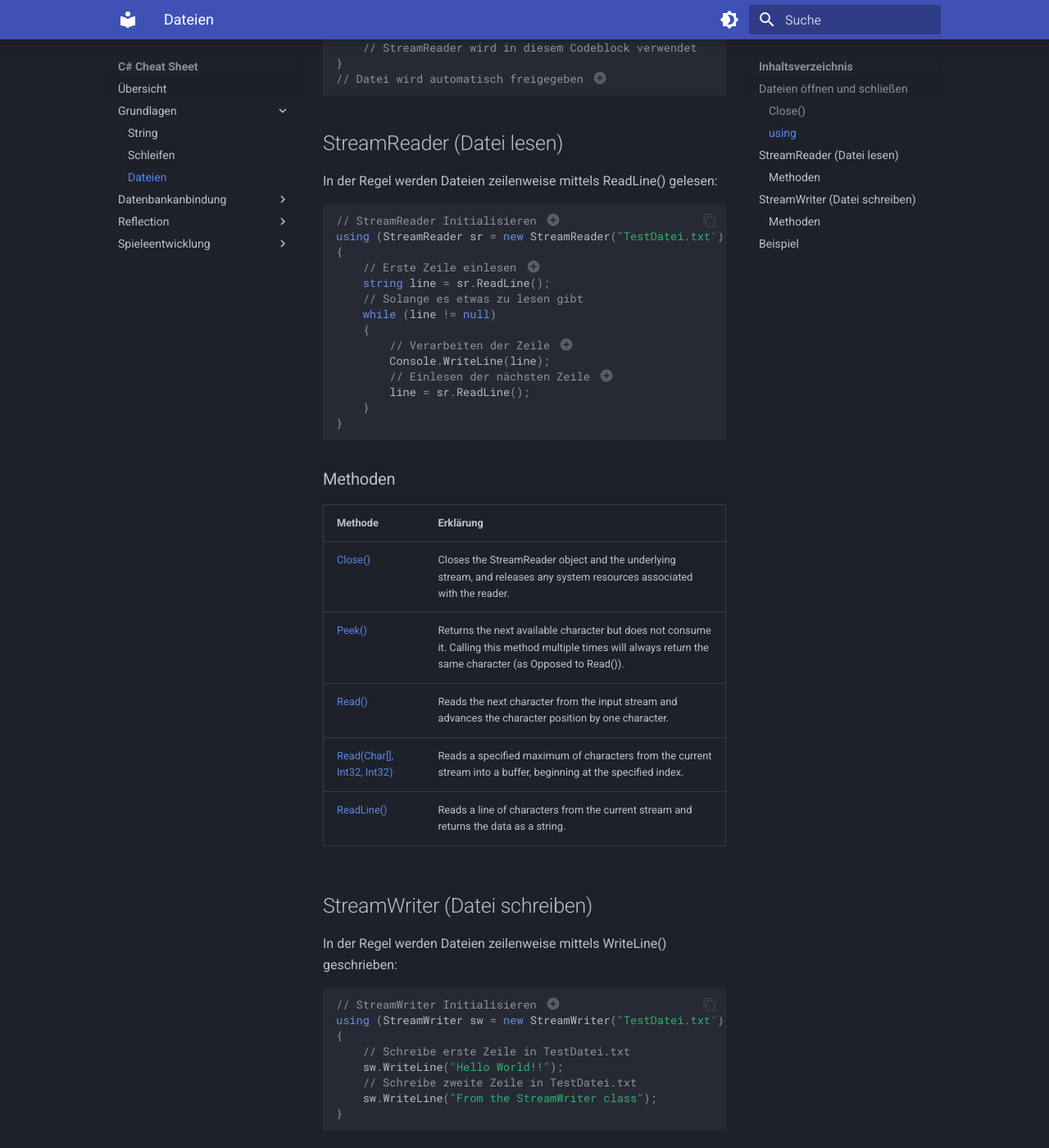
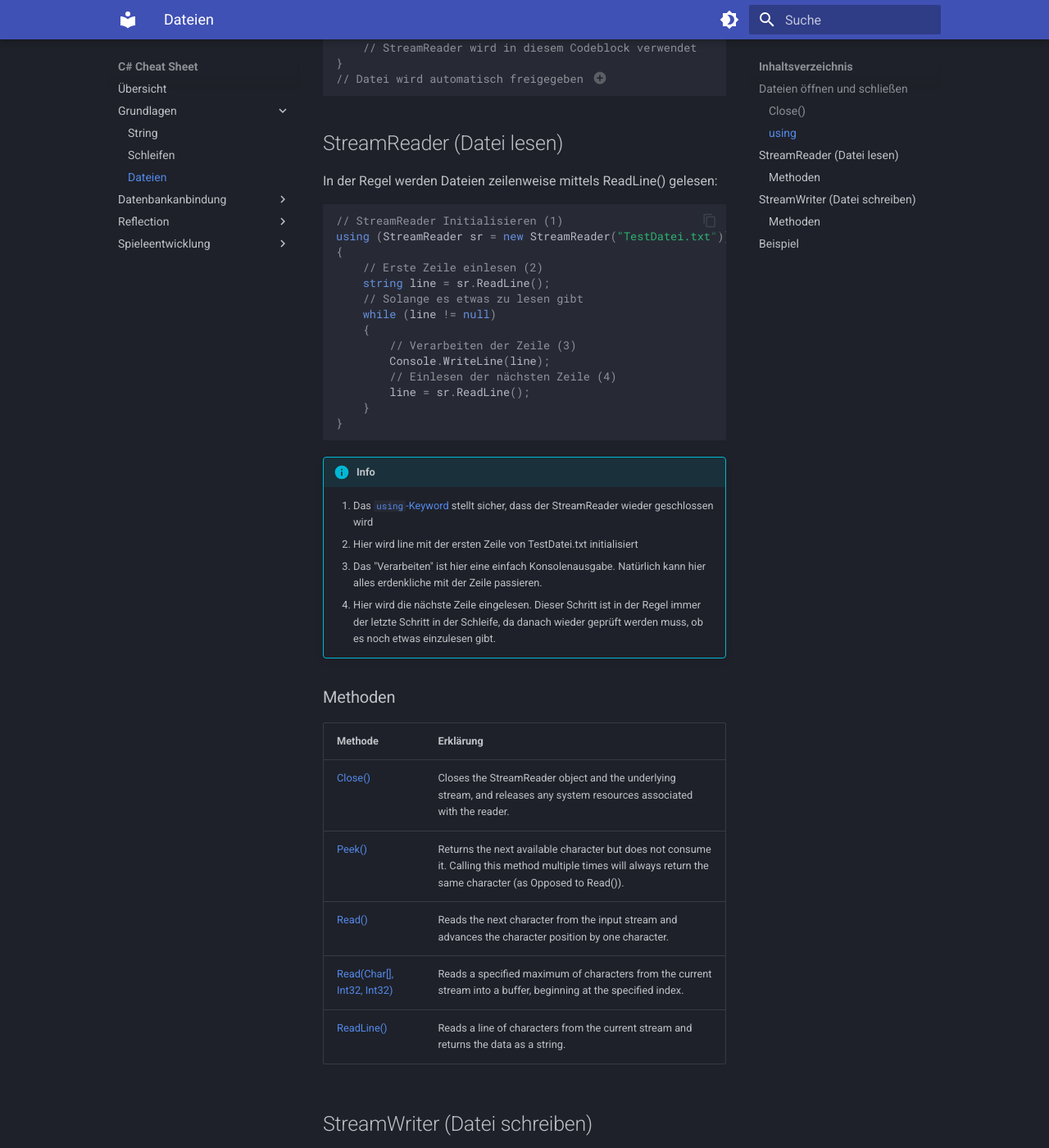
Before and after one commit to swop-bs/cheat-sheet, an MkDocs documentation site: the page built from docs/grundlagen/dateien.md, in a window 1280 px wide and 1400 px high, scrolled down 969 px. Shown: the whole window at 82% size. Built offline with MkDocs 1.6.1 and Material for MkDocs 9.7.7, drawn with Linux system fonts in a browser that asks for light colours; some of the changed text lies outside the part shown.

Commit message:
Bugfixes

````diff
--- a/docs/grundlagen/dateien.md
+++ b/docs/grundlagen/dateien.md
@@ -43,7 +43,7 @@ using (StreamReader sr = new StreamReader("TestDatei.txt"))
 
 In der Regel werden Dateien zeilenweise mittels ReadLine() gelesen:
 
-``` cs
+```csharp
 // StreamReader Initialisieren (1)
 using (StreamReader sr = new StreamReader("TestDatei.txt"))
 {
@@ -58,12 +58,16 @@ using (StreamReader sr = new StreamReader("TestDatei.txt"))
         line = sr.ReadLine();
     }
 }
+
 ```
 
-1. Das [`using`-Keyword](#datei-mit-using-schlieen) stellt sicher, dass der StreamReader wieder geschlossen wird
-2. Hier wird line mit der ersten Zeile von TestDatei.txt initialisiert
-3. Das "Verarbeiten" ist hier eine einfach Konsolenausgabe. Natürlich kann hier alles erdenkliche mit der Zeile passieren.
-4. Hier wird die nächste Zeile eingelesen. Dieser Schritt ist in der Regel immer der letzte Schritt in der Schleife, da danach wieder geprüft werden muss, ob es noch etwas einzulesen gibt.
+!!! info
+
+	1. Das [`using`-Keyword](#using) stellt sicher, dass der StreamReader wieder geschlossen wird
+	1. Hier wird line mit der ersten Zeile von TestDatei.txt initialisiert
+	1. Das "Verarbeiten" ist hier eine einfach Konsolenausgabe. Natürlich kann hier alles erdenkliche mit der Zeile passieren.
+	1. Hier wird die nächste Zeile eingelesen. Dieser Schritt ist in der Regel immer der letzte Schritt in der Schleife, da danach wieder geprüft werden muss, ob es noch etwas einzulesen gibt.
+
 
 ### Methoden
 
@@ -79,7 +83,7 @@ using (StreamReader sr = new StreamReader("TestDatei.txt"))
 
 In der Regel werden Dateien zeilenweise mittels WriteLine() geschrieben:
 
-``` cs
+```csharp
 // StreamWriter Initialisieren (1)
 using (StreamWriter sw = new StreamWriter("TestDatei.txt"))
 {
@@ -90,7 +94,9 @@ using (StreamWriter sw = new StreamWriter("TestDatei.txt"))
 }
 ```
 
-1. [`using`](#datei-mit-using-schlieen) stellt sicher, dass die Datei wieder freigegeben wird.
+!!! info
+
+	[`using`](#using) stellt sicher, dass die Datei wieder freigegeben wird.
 
 ### Methoden
 
@@ -104,7 +110,7 @@ using (StreamWriter sw = new StreamWriter("TestDatei.txt"))
 
 In diesem Beispiel wird ein Text einer Datei in Großbuchstaben umgewandlet:
 
-``` cs
+```csharp
 class Program
 {
 	static void main()
@@ -132,4 +138,5 @@ class Program
 
 ```
 
-1. using kann auch hintereinander geschrieben werden, um mehrere Objekte zu verwalten.
+!!! info
+	using kann auch hintereinander geschrieben werden, um mehrere Objekte zu verwalten.
````
Also changed, not shown: docs/gamedev/objekt_bewegen.md (+32 -22 lines), docs/gamedev/objekt_hinzufuegen.md (+5 -2 lines), docs/grundlagen/schleifen.md (+1 -1 lines).
